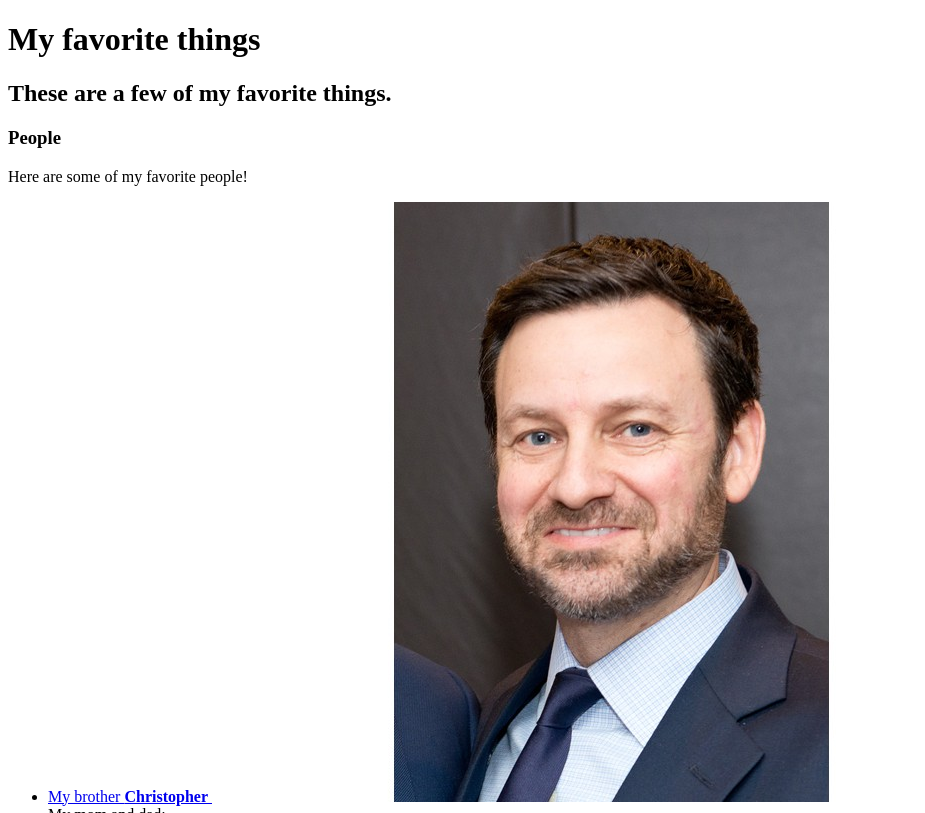
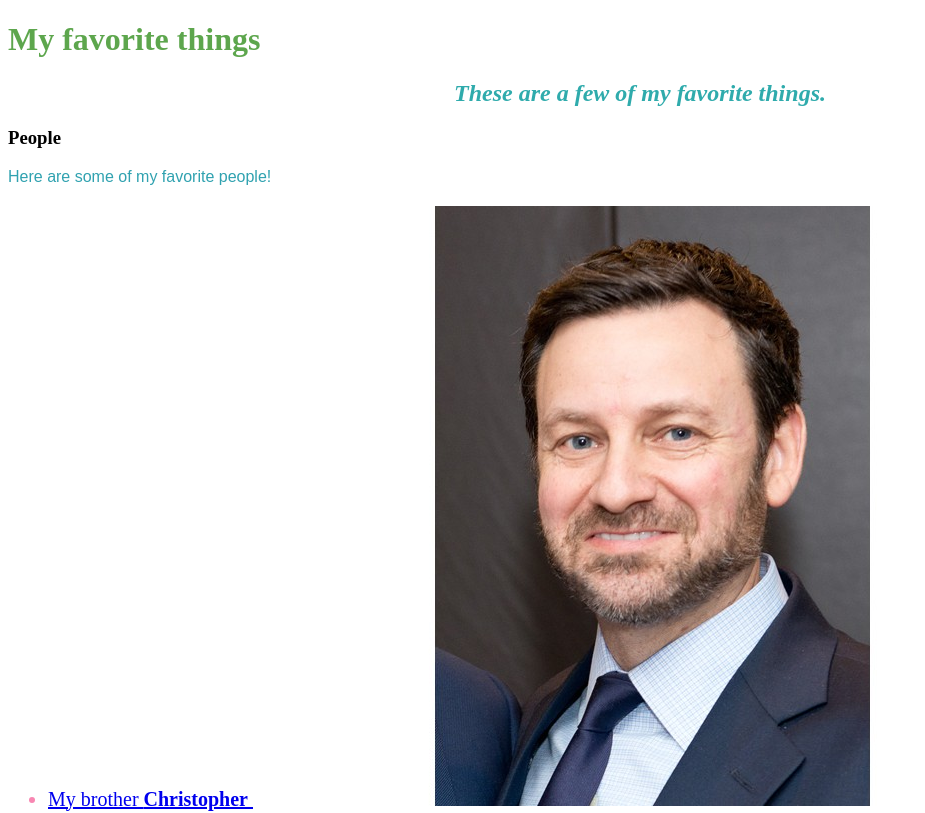
Before and after one commit to SowmyaLogaswamy/my-first-webpage, a plain HTML site: page favorite-things.html in a window 1280 px wide. Shown: the top 813 px of the page, without its empty margins (0-925 px from the left). Drawn offline with Linux system fonts and the light colour scheme.

Commit message:
Add CSS style sheet to our webpage

```diff
--- /dev/null
+++ b/css/styles.css
@@ -0,0 +1,26 @@
+h1  {
+    color: #5da64d;
+  }
+
+
+h2  {
+  color: #2fabac;
+  font-style: italic;
+  text-align: center;
+}
+
+p {
+  color: #30a2b0;
+  font-family: sans-serif;
+
+}
+
+ul {
+  font-size: 20px;
+  line-height: 30px;
+}
+
+li {
+  color: #f887b2;
+  line-height: 30px;
+}
--- a/favorite-things.html
+++ b/favorite-things.html
@@ -1,7 +1,8 @@
 <!DOCTYPE html>
 <html>
   <head>
-    <title>Michael's favorite things</title>
+  <link href="css/styles.css" rel="stylesheet" type="text/css">
+  <title>Michael's favorite things</title>
   </head>
   <body>
     <h1>My favorite things</h1>
```
Also changed, not shown: my-first-webpage.html (+1 -0 lines).
